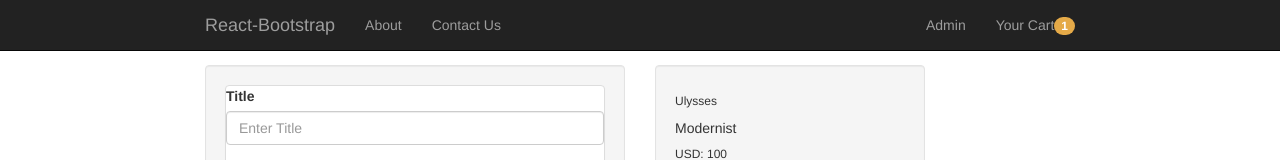
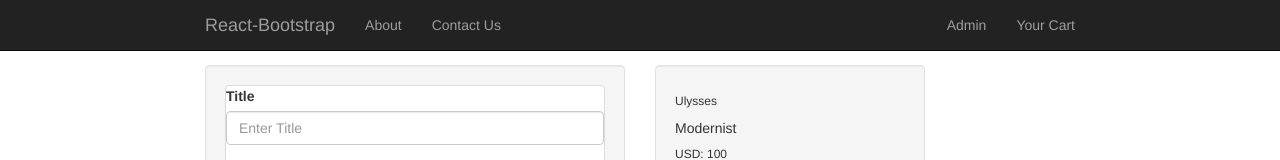
Before and after one commit to hectorcoronado/react-redux-cart, a React app: page / in a window 1280 px wide. Shown: the top 160 px of the page. Built offline with nearby package versions, Linux system fonts and the light colour scheme.

Commit message:
displays # of items dynamically on Cart Badge

```diff
--- a/src/Main.js
+++ b/src/Main.js
@@ -1,4 +1,5 @@
 import React, { Component } from 'react';
+import { connect } from 'react-redux';
 
 import Menu from './components/pages/Menu';
 import Footer from './components/pages/Footer';
@@ -7,7 +8,7 @@
   render() {
     return (
       <div>
-        <Menu />
+        <Menu cartItemsNumber={this.props.totalQty}/>
           {this.props.children}
         <Footer />
       </div>
@@ -15,4 +16,10 @@
   }
 }
 
-export default Main;
+function mapStateToProps(state) {
+  return {
+    totalQty: state.cart.totalQty
+  }
+};
+
+export default connect(mapStateToProps)(Main);
--- a/src/components/pages/Menu.js
+++ b/src/components/pages/Menu.js
@@ -26,7 +26,12 @@
               href="/cart"
             >
               Your Cart
-              <Badge className="badge">1</Badge>
+              {/* ternary to dynamically update Cart's badge: */}
+              {
+                (this.props.cartItemsNumber > 0) ?
+                (<Badge className="badge">{this.props.cartItemsNumber}</Badge>):
+                ('')
+              }
             </NavItem>
           </Nav>
         </Navbar.Collapse>
```
